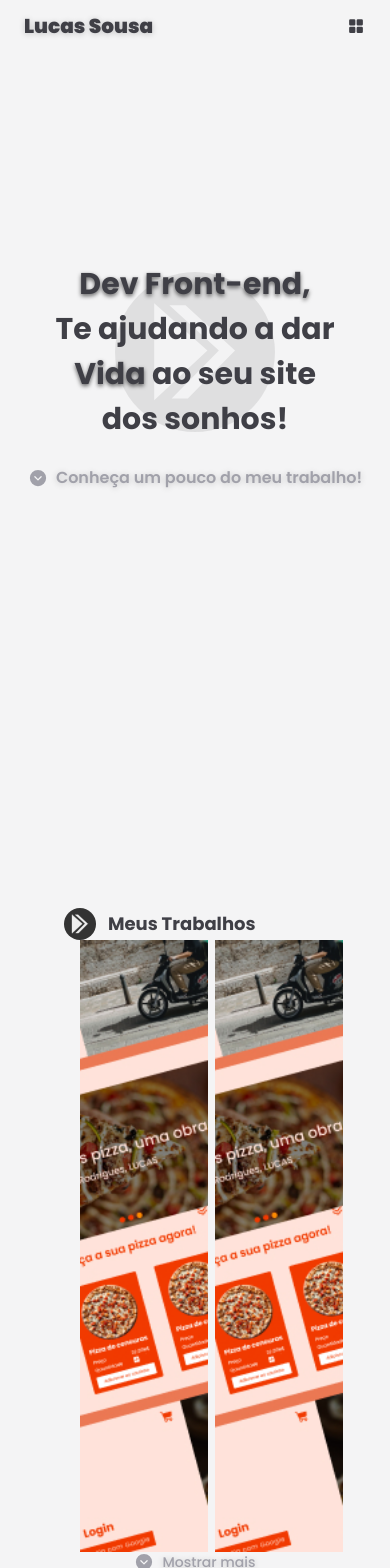
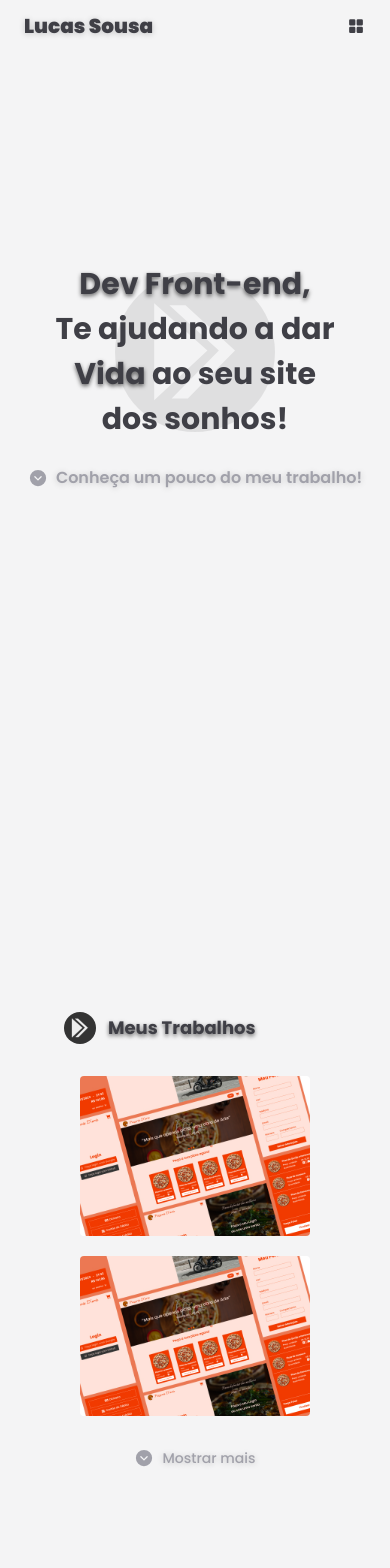
Before and after one commit to LucasSousa09/portfolio-next, a Next.js app: page / in a window 390 px wide. Shown: the top 1568 px of the page. Built offline with nearby package versions, Linux system fonts and the light colour scheme.

Commit message:
My works section styled

```diff
--- a/src/app/page.tsx
+++ b/src/app/page.tsx
@@ -35,16 +35,17 @@ export default function Home() {
 
         </div>
       </main>
-      <section className="flex flex-col items-center justify-center w-full h-[calc(100vh-52px)] sm:h-[calc(100vh-56px)] lg:h-[calc(100vh-92px)]">
-        <header className="flex items-center justify-start gap-3 w-full px-16 lg:mb-8">
+
+      <section className="flex flex-col items-center justify-center gap-8 lg:gap-16 w-full min-h-[calc(100vh-52px)] sm:h-[calc(100vh-56px)] lg:h-[calc(100vh-92px)]">
+        <header className="flex items-center justify-start gap-3 w-full px-16">
           <Image className="hidden dark:block h-8 w-8 sm:h-12 sm:w-12  lg:h-16 lg:w-16" src={logoImgDark} alt="" />
           <Image className="block dark:hidden h-8 w-8 sm:h-12 sm:w-12  lg:h-16 lg:w-16" src={logoImgLight} alt="" />
 
-          <h2 className="text-lg sm:text-2xl lg:text-3xl font-bold">
+          <h2 className="text-lg sm:text-2xl lg:text-3xl font-bold text-shadow-light-md dark:text-shadow-dark-md">
             Meus Trabalhos
           </h2>
         </header>
-        <div className="grid grid-cols-2 w-full gap-10 px-20">
+        <div className="grid md:grid-cols-2 w-full gap-5 lg:gap-10 px-20">
           <ProjectDisplay />
           <ProjectDisplay />
         </div>
--- a/src/components/ProjectDisplay.tsx
+++ b/src/components/ProjectDisplay.tsx
@@ -1,15 +1,16 @@
 import Image from 'next/image'
-import { GithubLogo, Link } from '@phosphor-icons/react/dist/ssr'
+import { GithubLogo, Link as LinkIcon } from '@phosphor-icons/react/dist/ssr'
 
 import projectPresentationImg from '../assets/project-presentation.jpg'
+import Link from 'next/link'
 
 export function ProjectDisplay(){
     return (
-        <div className="relative flex items-center px-16 justify-center h-[612px] bg-orange-900 rounded group lg:mb-16">
+        <div className="relative flex items-center px-16 justify-center h-40 sm:h-64 md:h-96 lg:h-[458px] rounded overflow-clip group">
             <Image className='absolute group-hover:brightness-50 top-0 left-0 bottom-0 right-0 object-cover w-full h-full transition-all ease-linear' src={projectPresentationImg} alt="" />
             <div className="hidden group-hover:flex flex-col items-start justify-center z-10">
 
-                <strong className='w-full text-center lg:text-3xl mb-6'>Pizzeria D'art</strong>
+                <strong className='w-full text-center text-white lg:text-3xl mb-6'>Pizzeria D'art</strong>
 
                 <p className="lg:text-xl lg:leading-normal text-white">A pizzeria D'art foi um projeto de aprendizado,
                    com fortes inspirações no Coffee Delivery uma
@@ -27,14 +28,14 @@ export function ProjectDisplay(){
                 </ul>
 
                 <div className="flex w-full items-center justify-between">
-                    <button className="flex items-center gap-3 bg-white text-zinc-800 font-semibold lg:px-6 lg:py-3 hover:shadow-arr-dark hover:text-shadow-light-md transition-all ease-linear">
+                    <Link href="" className="flex items-center gap-3 bg-white text-zinc-800 font-semibold lg:px-6 lg:py-3 hover:shadow-arr-dark hover:text-shadow-light-md transition-all ease-linear">
                         <GithubLogo className="lg:h-8 lg:w-8" weight="bold"/>
                         Github
-                    </button>
-                    <button className="flex items-center gap-3 bg-white text-zinc-800 font-semibold lg:px-6 lg:py-3 hover:shadow-arr-dark hover:text-shadow-light-md transition-all ease-linear">
-                        <Link className="lg:h-8 lg:w-8" weight="bold"/>
+                    </Link>
+                    <Link href="" className="flex items-center gap-3 bg-white text-zinc-800 font-semibold lg:px-6 lg:py-3 hover:shadow-arr-dark hover:text-shadow-light-md transition-all ease-linear">
+                        <LinkIcon className="lg:h-8 lg:w-8" weight="bold"/>
                         Website
-                    </button>
+                    </Link>
                 </div>
             </div>
         </div>
```
